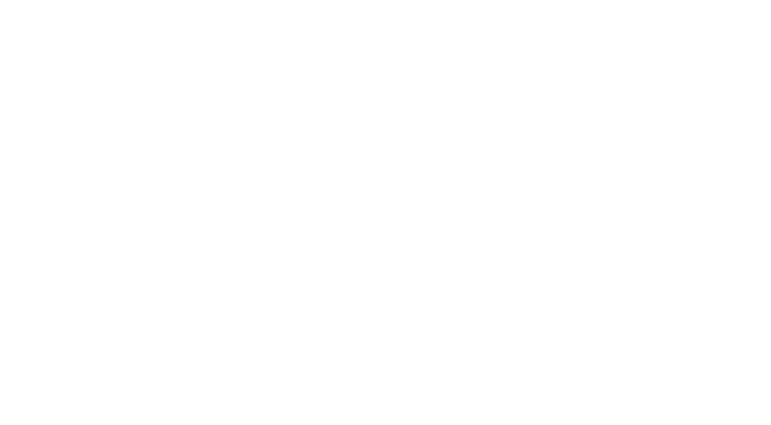
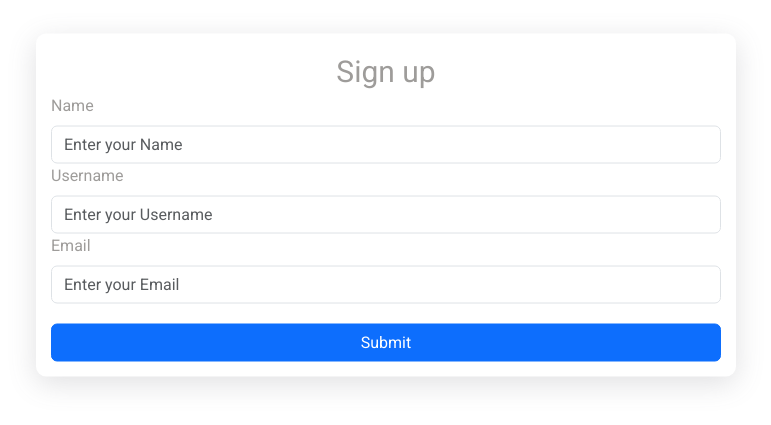
Before and after one commit to valentine-idi/tutorial, a React (Vite) app: page / in a window 1280 px wide. Shown: the part 195-620 px from the top of the page, without its empty margins (254-1025 px from the left). Built offline with nearby package versions, Linux system fonts and the light colour scheme.

Commit message:
finished my form

```diff
--- a/src/App.tsx
+++ b/src/App.tsx
@@ -1,9 +1,14 @@
 import { useState } from "react";
 import Playground from "./components/Playground";
+import MyForm from "./components/MyForm";
 import "./App.css";
 
 function App() {
-  return <div className="App"></div>;
+  return (
+    <div className="App">
+      <MyForm />
+    </div>
+  );
 }
 
 export default App;
--- /dev/null
+++ b/src/Components/MyForm/MyForm.module.css
@@ -0,0 +1,27 @@
+.form{
+    width: 95%;
+    max-width: 700px;
+    min-width: 300px;
+    position: fixed;
+    top: 50%;
+    left: 50%;
+    transform: translate(-50%, -50%);
+    padding: 15px;
+    box-shadow: rgba(100, 100, 111, 0.2) 0px 7px 29px 0px;
+    border-radius: 10px;
+    color: #9e9c9a;
+}
+
+.heading{
+    text-align: center;
+    font-size: 30px;
+}
+
+.error{
+    text-align: center;
+    color: #fd6117;
+}
+
+.submit{
+    padding-top: 20px;
+}
--- /dev/null
+++ b/src/Components/MyForm/MyForm.tsx
@@ -0,0 +1,115 @@
+import React, { useState } from "react";
+import Form from "react-bootstrap/Form";
+import Button from "react-bootstrap/Button";
+
+import styles from "./MyForm.module.css";
+
+interface Data {
+  name: string;
+  value: string;
+  error: string;
+}
+
+function MyForm() {
+  const [userInfo, setUserInfo] = useState([
+    {
+      name: "Name",
+      value: "",
+      error: "",
+    },
+    {
+      name: "Username",
+      value: "",
+      error: "",
+    },
+    {
+      name: "Email",
+      value: "",
+      error: "",
+    },
+  ]);
+
+  const handleInputError = (name: string, value: string): string => {
+    let error = "";
+
+    if (!value) error = `${name} cannot be empty`;
+
+    if (name == "Name") {
+      if (!value.split(" ")[1]) error = "Please enter your first and last name";
+    }
+
+    if (name == "Username") {
+      if (value.length < 5) error = "Username too short";
+    }
+
+    if (name == "Email") {
+    }
+
+    return error;
+  };
+
+  const handleChange = (e: React.FormEvent<HTMLInputElement>) => {
+    const newUserInfo = [...userInfo];
+    const { name, value } = e.currentTarget;
+
+    const index = newUserInfo.findIndex((info) => info.name == name);
+
+    const error: string = handleInputError(name, value);
+
+    newUserInfo[index].value = value;
+    newUserInfo[index].error = error;
+
+    setUserInfo(newUserInfo);
+  };
+
+  const handleFormError = (data: Data[]) => {
+    let error = null;
+
+    error = data.map((datum) => {
+      if (!datum.value) datum.error = `${datum.name} cannot be empty`;
+      return datum;
+    });
+
+    const isError = data.every((datum) => datum.error == "");
+
+    if (isError === false) error = data;
+    else error = null;
+
+    return error;
+  };
+
+  const handleFormSubmit = () => {
+    const newUserInfo = [...userInfo];
+
+    const error: null | Data[] = handleFormError(newUserInfo);
+    if (error) return setUserInfo(error);
+
+    console.log("UserInfo", userInfo); //callbackend
+  };
+
+  return (
+    <div className={styles.form}>
+      <div className={styles.heading}>Sign up</div>
+
+      {userInfo.map((info, index) => (
+        <Form.Group key={index}>
+          <Form.Label>{info.name}</Form.Label>
+          <Form.Control
+            type="text"
+            placeholder={`Enter your ${info.name}`}
+            onChange={handleChange}
+            name={info.name}
+          />
+
+          {info.error && <p className={styles.error}>{info.error}</p>}
+        </Form.Group>
+      ))}
+
+      <div className={`${styles.submit} d-grid`}>
+        <Button onClick={handleFormSubmit}>Submit</Button>
+      </div>
+    </div>
+  );
+}
+
+export default MyForm;
--- /dev/null
+++ b/src/Components/MyForm/index.tsx
@@ -0,0 +1,3 @@
+import MyForm from "./MyForm";
+
+export default MyForm;
--- a/src/main.tsx
+++ b/src/main.tsx
@@ -1,7 +1,7 @@
 import React from "react";
 import ReactDOM from "react-dom/client";
 import App from "./App";
-//import 'bootstrap/dist/css/bootstrap.min.css';
+import "bootstrap/dist/css/bootstrap.min.css";
 
 ReactDOM.createRoot(document.getElementById("root") as HTMLElement).render(
   <React.StrictMode>
```
Also changed, not shown: src/Components/HisForm/HisForm.tsx (added, +7 -0 lines).
